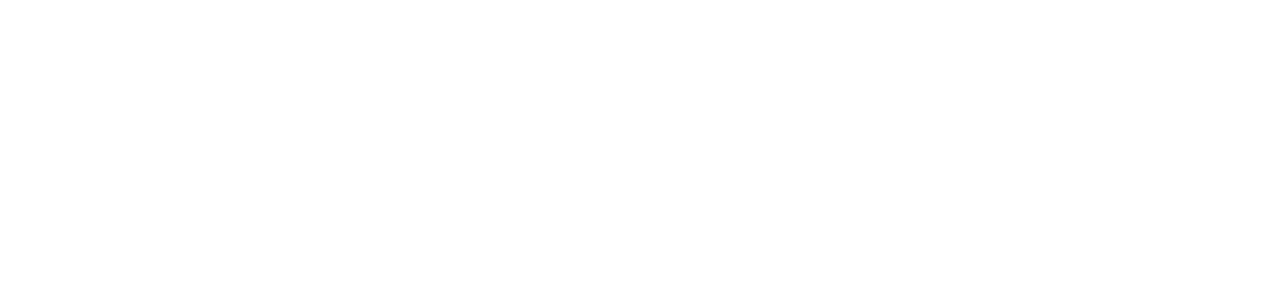
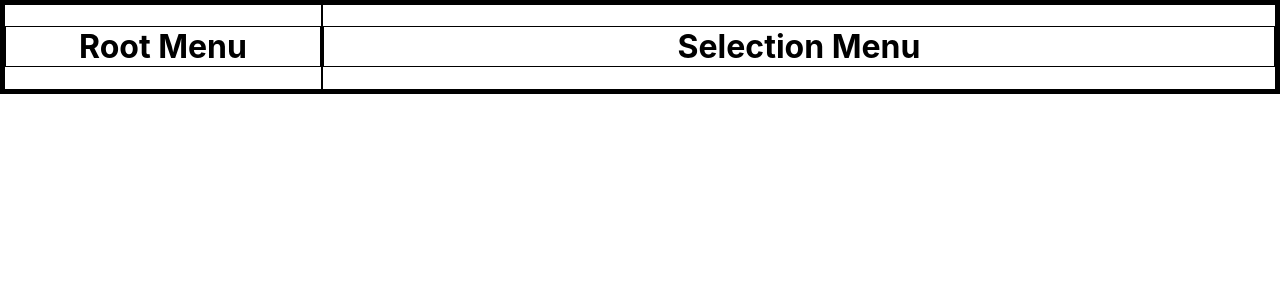
Before and after one commit to YTyler/chord-book, a React (Create React App) app: page / in a window 1280 px wide. Shown: the top 300 px of the page. Built offline with nearby package versions, Linux system fonts and the light colour scheme.

Commit message:
adjust naming and style

```diff
--- a/package.json
+++ b/package.json
@@ -6,8 +6,9 @@
     "@testing-library/jest-dom": "^4.2.4",
     "@testing-library/react": "^9.4.1",
     "@testing-library/user-event": "^7.2.1",
-    "react": "^16.13.0",
-    "react-dom": "^16.13.0",
+    "react": "^15.5.4",
+    "react-dom": "^15.5.4",
+    "react-router-dom": "^5.1.2",
     "react-scripts": "3.4.0"
   },
   "scripts": {
--- a/src/App.css
+++ b/src/App.css
@@ -1,38 +1,10 @@
 .App {
   text-align: center;
+  display: grid;
+  grid-template-columns: 1fr 3fr;
 }
 
-.App-logo {
-  height: 40vmin;
-  pointer-events: none;
+* {
+  border: 1px solid black;
+
 }
-
-@media (prefers-reduced-motion: no-preference) {
-  .App-logo {
-    animation: App-logo-spin infinite 20s linear;
-  }
-}
-
-.App-header {
-  background-color: #282c34;
-  min-height: 100vh;
-  display: flex;
-  flex-direction: column;
-  align-items: center;
-  justify-content: center;
-  font-size: calc(10px + 2vmin);
-  color: white;
-}
-
-.App-link {
-  color: #61dafb;
-}
-
-@keyframes App-logo-spin {
-  from {
-    transform: rotate(0deg);
-  }
-  to {
-    transform: rotate(360deg);
-  }
-}
--- a/src/App.js
+++ b/src/App.js
@@ -2,11 +2,15 @@
 import './App.css';
 import { Switch, Route } from 'react-router-dom';
 
+//components
+import RootMenu from './components/RootMenu';
+import NoteMenu from './components/NoteMenu';
 
 function App() {
   return (
     <div className="App">
-
+    <RootMenu/>
+    <Route exact path='/' render={()=><NoteMenu />} />
     </div>
   );
 }
--- /dev/null
+++ b/src/components/NoteMenu.jsx
@@ -0,0 +1,11 @@
+import React from 'react'
+
+function NoteMenu() {
+  return (
+    <div>
+      <h1>Selection Menu</h1>
+    </div>
+  );
+}
+
+export default NoteMenu;
--- /dev/null
+++ b/src/components/RootMenu.jsx
@@ -0,0 +1,11 @@
+import React from 'react'
+
+function RootMenu() {
+  return (
+    <div>
+      <h1>Root Menu</h1>
+    </div>
+  );
+}
+
+export default RootMenu;
```
Also changed, not shown: src/images/structure.png, 1 other file (tests, documents, lock files or other folders).
